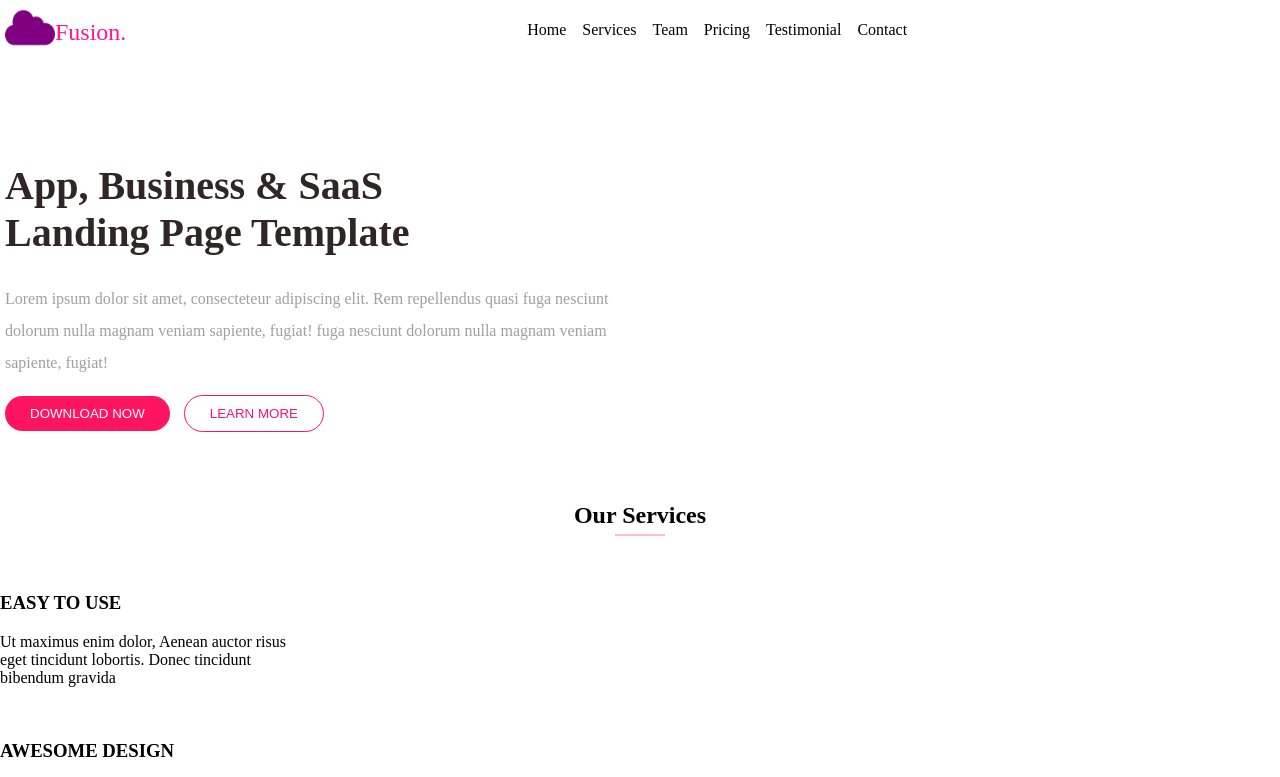
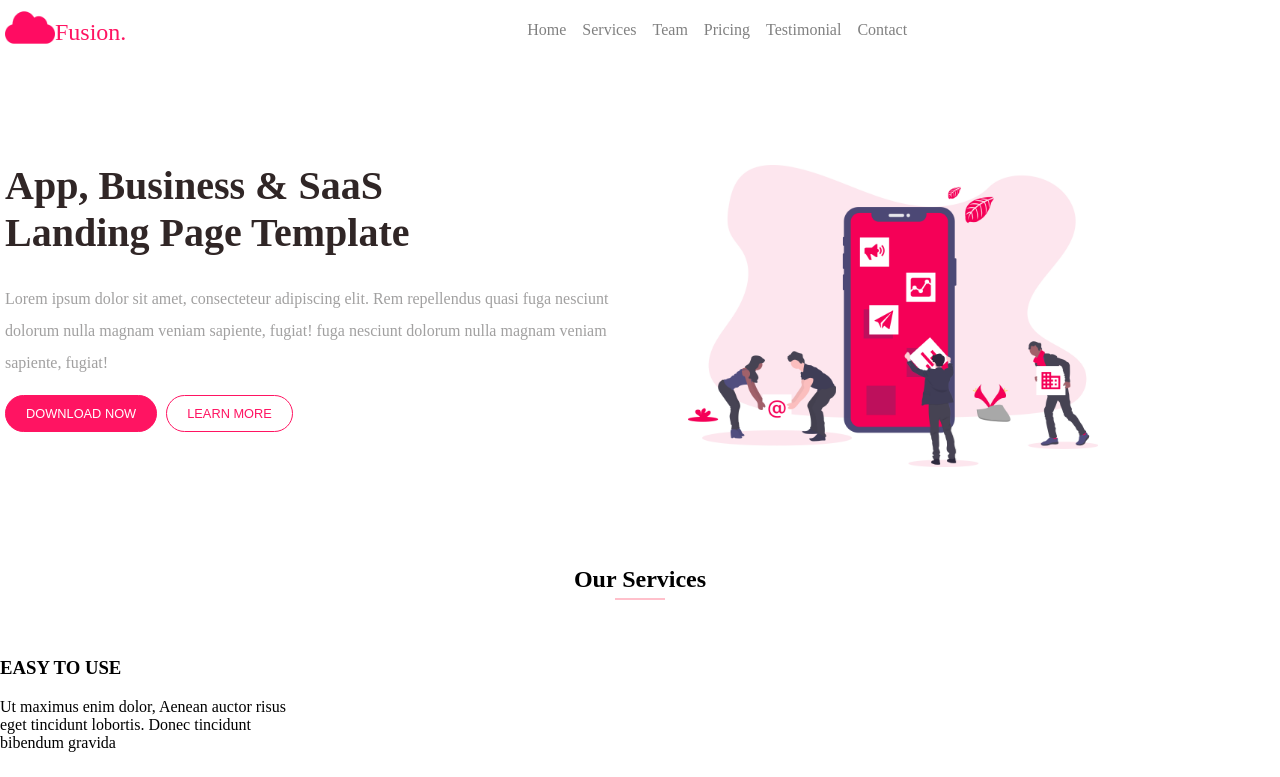
Before and after one commit to Queen-esther01/SCA-web-project, a plain HTML site: page index.html in a window 1280 px wide. Shown: the top 777 px of the page. Drawn offline with nearby package versions, Linux system fonts and the light colour scheme.

Commit message:
add header image

```diff
--- a/css/style.css
+++ b/css/style.css
@@ -14,12 +14,12 @@ body{
 .title{
     margin-top: 20px;
     font-size: 1.5em;
-    color: deeppink;
+    color: rgb(255, 20, 98);
     line-height: 1em;
 }
 
 
-
+/* navbar */
 li{
     display: block;
     list-style: none;
@@ -27,9 +27,10 @@ li{
     margin-top: 5px;
     padding-bottom: 20px;
 }
-.active{
+li:hover{
     color: deeppink;
 }
+
 .header_navbar{
     display: flex;
     justify-content: space-between;
@@ -38,7 +39,8 @@ li{
 }
 .navbar{
     display: none;
-    background-color: rgb(255, 208, 255);
+    background-color: rgba(255, 192, 203, 0.24);
+    color: gray;
     text-align: center;
     width: 100%;
     transition: 1s;
@@ -47,9 +49,9 @@ li{
 
 /* hamburger icon styling */
 i{
-    border: 1px solid deeppink;
-    padding: 5px 10px;
-    color: pink;
+    border: 1px solid rgb(255, 20, 98);
+    padding: 3px 10px;
+    color: rgb(255, 20, 98);
     outline: none;
 }
 .menu-icon{
@@ -68,29 +70,49 @@ i{
 .page-title-container{
     padding: 80px 0 50px;
     margin-left: 5px;
-    background-position: center;
-    background-size: cover;
+    display: flex;
+    flex-wrap: wrap;
 }
 .page-description{
     color: rgb(161, 160, 160);
     line-height: 2em;
+    font-size: 0.8em;
 }
+.illustration_container{
+    display: block;
+}
+.header_illustration{
+    display: block;
+    width: 300px;
+ }
 .header_button{
-    padding: 10px 25px;
+    padding: 10px 20px;
     border-radius: 2em;
+    border: none;
+    outline: none;
+    font-size: 0.8em;
 }
 .download-button{
     color: white;
     background-color: rgb(255, 20, 98);
-    border: none;
-    outline: none;
+    border: 1px solid rgb(255, 20, 98);
+}
+.download-button:hover{
+    color: rgb(255, 20, 98);
+    background-color: white;
+    border: 1px solid rgb(255, 20, 98);
 }
 .call-to-action{
     background-color: white;
     color: rgb(255, 20, 98);
     border: none;
     border: 1px solid rgb(255, 20, 98);
-    margin-left: 10px;
+    margin-left: 5px;
+}
+.call-to-action:hover{
+    color: white;
+    background-color: rgb(255, 20, 98);
+    border: none;
 }
 
 /* service section */
@@ -109,12 +131,22 @@ i{
 
 
 @media(min-width: 500px) and (max-width: 800px){
-
+    .header_illustration{
+        width: 500px;
+    }
 }
 
+/* styles for big screens */
 @media(min-width: 800px){
     .page-title{
         font-size: 2.5em;
+    }
+    .page-title-container{
+        display: grid;
+        grid-template-columns: 1fr 1fr;
+    }
+    .page-description{
+        font-size: 1em;
     }
     .header_navbar{
         display: flex;
@@ -133,4 +165,9 @@ i{
         display: inline-block;
         padding: 0;
     }
+
+    /* header image */
+    .header_illustration{
+        width: 500px;
+    }
 }
--- a/index.html
+++ b/index.html
@@ -13,7 +13,7 @@
         <header>
             <nav class="header_navbar">
                 <div class="title_logo">
-                    <img class="logo" src="images/cloud-logo.png" alt="fusion logo">
+                    <img class="logo" src="images/cloud.png" alt="fusion logo">
                     <span class="title"> Fusion.</span>
                 </div>
 
@@ -32,6 +32,7 @@
             </nav>
 
             <div class="page-title-container">
+                <div class="page_title_content">
                     <h1 class="page-title">App, Business & SaaS<br> Landing Page Template</h1>
                     <p class="page-description">Lorem ipsum dolor sit amet, consecteteur adipiscing elit. Rem repellendus quasi fuga nesciunt<br>
                         dolorum nulla magnam veniam sapiente, fugiat! fuga nesciunt dolorum nulla magnam veniam<br>
@@ -39,6 +40,10 @@
                     </p>
                     <button class="download-button header_button">DOWNLOAD NOW</button>
                     <button class="call-to-action header_button">LEARN MORE</button>
+                </div>
+                <div class="illustration_container">
+                    <img class="header_illustration" src="images/mobile_marketing.png">
+                </div>
             </div>
         </header>
 
```
Also changed, not shown: images/cloud.png (added), images/mobile_marketing.png (added). Lines whose indentation alone changed are shown as unchanged.
